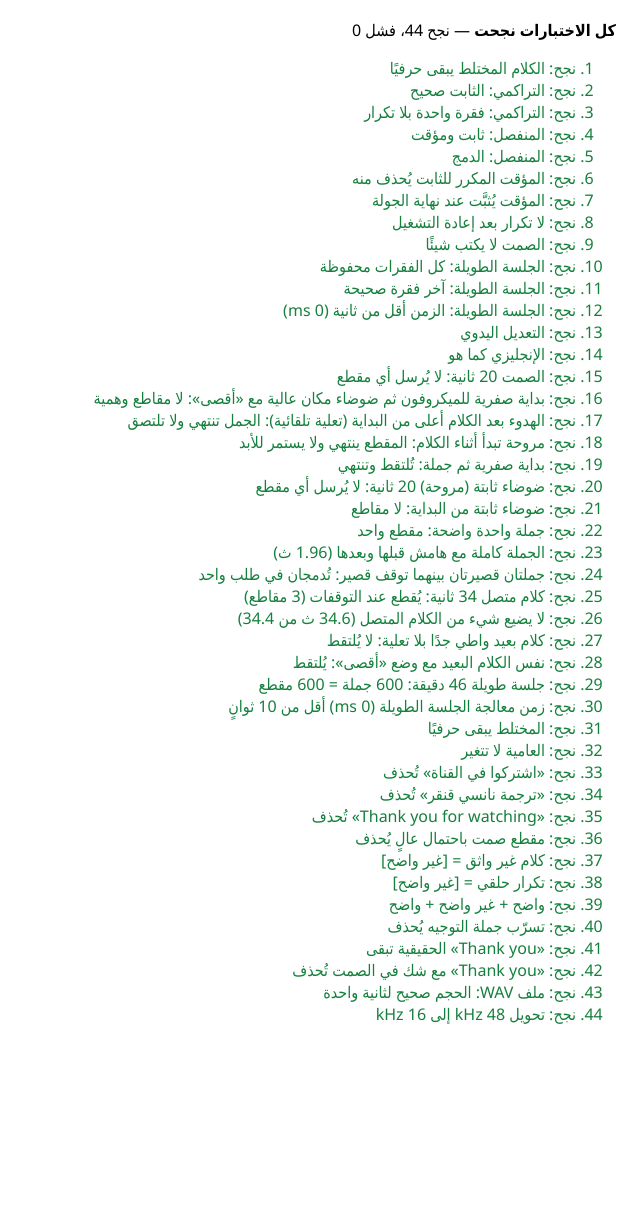
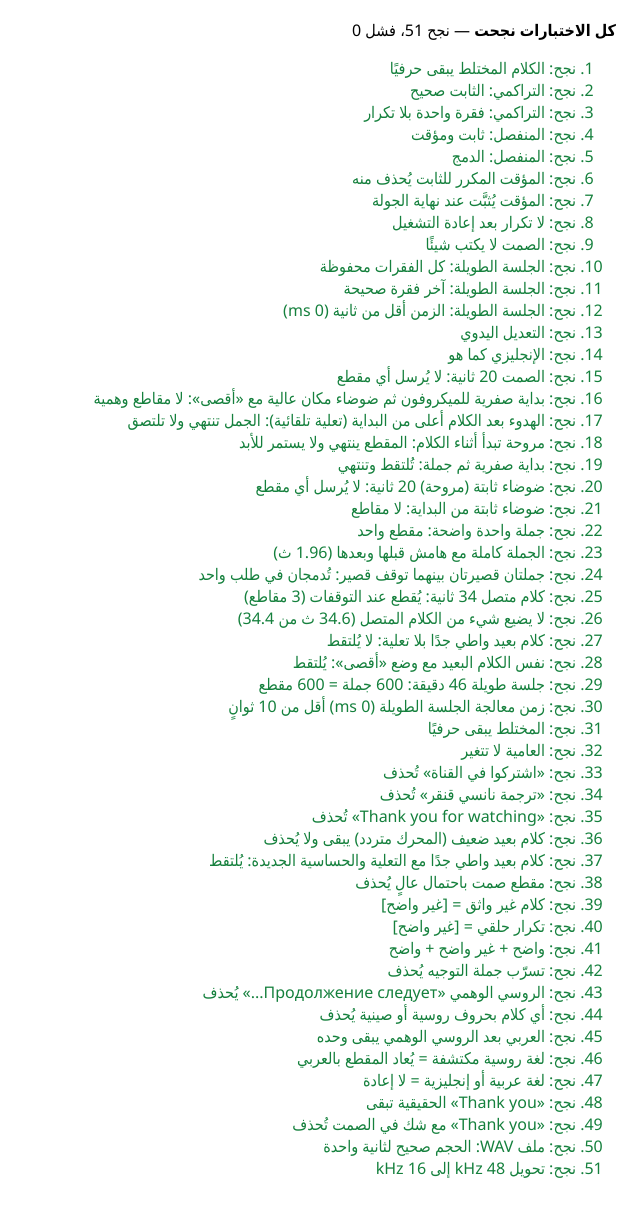
Before and after one commit to HTxeraudit/HT-XER-Audit, a plain HTML site: page speech/tests/test.html in a window 1280 px wide. Shown: the part 91-1300 px from the top of the page, without its empty margins (640-1280 px from the left). Before the commit the page ends 1156 px from the top, so only its background shows below. Drawn offline with Linux system fonts and the light colour scheme.

Commit message:
HT Speech: drop foreign-script hallucinations (retry as Arabic), far-voice pickup (iOS noise suppression off, more sensitive VAD)

```diff
--- a/speech/js/filter.js
+++ b/speech/js/filter.js
@@ -9,7 +9,29 @@ const KNOWN = [
   'شكرا للمشاهدة', 'شكرا على المشاهدة', 'شكرا لكم على المشاهدة', 'شكرا لحسن استماعكم', 'تفريغ وتدقيق', 'موسيقى',
   'thank you for watching', 'thanks for watching', 'please subscribe', 'like and subscribe', 'subtitles by',
   'amara org', 'transcribed by', 'translated by',
+  // عبارات وهمية بلغات أخرى يكتبها Whisper في الصمت
+  'продолжение следует', 'субтитры', 'редактор субтитров', 'спасибо за просмотр',
+  'ご視聴ありがとうございました', '시청해주셔서 감사합니다', '字幕', '请不吝点赞',
+  'untertitel', 'untertitelung', 'sous titrage', 'sous titres', 'subtitulos realizados', 'gracias por ver',
 ];
+
+/**
+ * المستخدم يتكلم عربي وإنجليزي فقط؛ نص أغلب حروفه من أبجدية أخرى (روسي، صيني، كوري، عبري…)
+ * يعني أن المحرك اختلقه من الضوضاء أو ظنّ اللغة خطأ.
+ */
+export function isForeignScript(text) {
+  const letters = String(text || '').match(/\p{L}/gu) || [];
+  if (!letters.length) return false;
+  const ok = letters.filter((c) => /[؀-ۿݐ-ݿࢠ-ࣿﭐ-﷿ﹰ-﻿A-Za-zÀ-ɏ]/.test(c)).length;
+  return ok / letters.length < 0.5;
+}
+
+/** هل تعرّف المحرك على لغة غير العربية والإنجليزية؟ (عندها يُعاد المقطع بالعربية) */
+export function isForeignResponse(resp) {
+  const lang = String((resp && resp.language) || '').toLowerCase();
+  if (lang && !['arabic', 'english', 'ar', 'en'].includes(lang)) return true;
+  return isForeignScript(resp && resp.text);
+}
 // كلمات قصيرة شائعة الاختلاق؛ تُحذف فقط إن كان المحرك يشك في وجود كلام.
 const SHORT_SUSPECT = ['you', 'thank you', 'bye', 'شكرا', 'نعم', 'ok'];
 
@@ -52,8 +74,10 @@ export function judge(resp, { prompt = '' } = {}) {
     const nsp = typeof s.no_speech_prob === 'number' ? s.no_speech_prob : 0;
     const lp = typeof s.avg_logprob === 'number' ? s.avg_logprob : 0;
     const cr = typeof s.compression_ratio === 'number' ? s.compression_ratio : 1;
-    if (nsp > 0.6 && lp < -0.7) continue;                         // غالبًا صمت
+    // الكلام البعيد الضعيف يرفع احتمال «لا كلام» عند المحرك رغم أنه كلام حقيقي؛ لا نحذف إلا عند يقين شبه تام.
+    if (nsp > 0.8 && lp < -1.0) continue;                          // غالبًا صمت
     if (isKnown(n)) continue;                                      // عبارة وهمية معروفة
+    if (isForeignScript(text)) continue;                           // حروف لغة أخرى: اختلاق
     if (n.length > 12 && nPrompt.includes(n)) continue;            // تسرّب من التوجيه
     if (SHORT_SUSPECT.includes(n) && (nsp > 0.3 || lp < -0.8)) continue;
     if (lp < -1.15 || cr > 2.4 || isLooping(text)) {               // المحرك غير واثق
--- a/speech/sw.js
+++ b/speech/sw.js
@@ -1,6 +1,6 @@
 // يحفظ ملفات الصفحة لتفتح بسرعة؛ يجلب النسخة الأحدث من الشبكة أولًا عند توفرها.
 // طلبات Groq لا تمر عبر هذا الملف (نطاق آخر وطريقة POST).
-const CACHE = 'htspeech-v2';
+const CACHE = 'htspeech-v3';
 const FILES = ['./', 'index.html', 'styles.css', 'js/app.js', 'js/transcript.js', 'js/recognizer.js', 'js/meter.js',
   'js/vad.js', 'js/wav.js', 'js/filter.js', 'js/groq.js', 'js/whisper_engine.js', 'js/capture-worklet.js',
   'manifest.webmanifest', 'icons/icon-192.png', 'icons/icon-512.png', 'icons/apple-touch-icon.png'];
--- a/speech/tests/test.html
+++ b/speech/tests/test.html
@@ -166,11 +166,21 @@ eq('العامية لا تتغير', judge({ segments: [S('ازيك يا باش
 eq('«اشتركوا في القناة» تُحذف', judge({ segments: [S('اشتركوا في القناة')] }).text, '');
 eq('«ترجمة نانسي قنقر» تُحذف', judge({ segments: [S('ترجمة نانسي قنقر')] }).text, '');
 eq('«Thank you for watching» تُحذف', judge({ segments: [S('Thank you for watching!')] }).text, '');
+eq('كلام بعيد ضعيف (المحرك متردد) يبقى ولا يُحذف', judge({ segments: [S('تعالى هنا يا محمد', { no_speech_prob: 0.7, avg_logprob: -0.85 })] }).text, 'تعالى هنا يا محمد');
+eq('كلام بعيد واطي جدًا مع التعلية والحساسية الجديدة: يُلتقط', runVad([quiet(1, 0.0002).map((v) => v * 14), speech(2, 0.0007, 0.0002).map((v) => v * 14), quiet(3, 0.0002).map((v) => v * 14)], { ratio: 1.8, absMin: 0.0015 }).length, 1);
 eq('مقطع صمت باحتمال عالٍ يُحذف', judge({ segments: [S('السلام عليكم', { no_speech_prob: 0.9, avg_logprob: -1.2 })] }).text, '');
 eq('كلام غير واثق = [غير واضح]', judge({ segments: [S('كلام مش مفهوم', { avg_logprob: -1.4 })] }).text, UNCLEAR);
 eq('تكرار حلقي = [غير واضح]', judge({ segments: [S('لا لا لا لا لا لا لا لا لا لا', { compression_ratio: 3 })] }).text, UNCLEAR);
 eq('واضح + غير واضح + واضح', judge({ segments: [S('أنا رايح'), S('xx', { avg_logprob: -1.5 }), S('الشغل بكرة')] }).text, 'أنا رايح [غير واضح] الشغل بكرة');
 eq('تسرّب جملة التوجيه يُحذف', judge({ segments: [S('وبعدين هبعتلك الـ report على الـ email')] }, { prompt: 'أنا عندي meeting بكرة الساعة ten، وبعدين هبعتلك الـ report على الـ email.' }).text, '');
+eq('الروسي الوهمي «Продолжение следует...» يُحذف', judge({ segments: [S('Продолжение следует...')] }).text, '');
+eq('أي كلام بحروف روسية أو صينية يُحذف', judge({ segments: [S('Привет как дела'), S('你好世界')] }).text, '');
+eq('العربي بعد الروسي الوهمي يبقى وحده', judge({ segments: [S('Продолжение следует...'), S('ممكن تشوف اللي تراديها دي')] }).text, 'ممكن تشوف اللي تراديها دي');
+{
+  const { isForeignResponse } = await import('../js/filter.js');
+  eq('لغة روسية مكتشفة = يُعاد المقطع بالعربي', isForeignResponse({ language: 'russian', text: 'Продолжение следует' }), true);
+  eq('لغة عربية أو إنجليزية = لا إعادة', [isForeignResponse({ language: 'arabic', text: 'ازيك' }), isForeignResponse({ language: 'English', text: 'hi' })], [false, false]);
+}
 eq('«Thank you» الحقيقية تبقى', judge({ segments: [S('Thank you')] }).text, 'Thank you');
 eq('«Thank you» مع شك في الصمت تُحذف', judge({ segments: [S('Thank you', { no_speech_prob: 0.5 })] }).text, '');
 
```
Also changed, not shown: speech/js/whisper_engine.js (+11 -4 lines).
